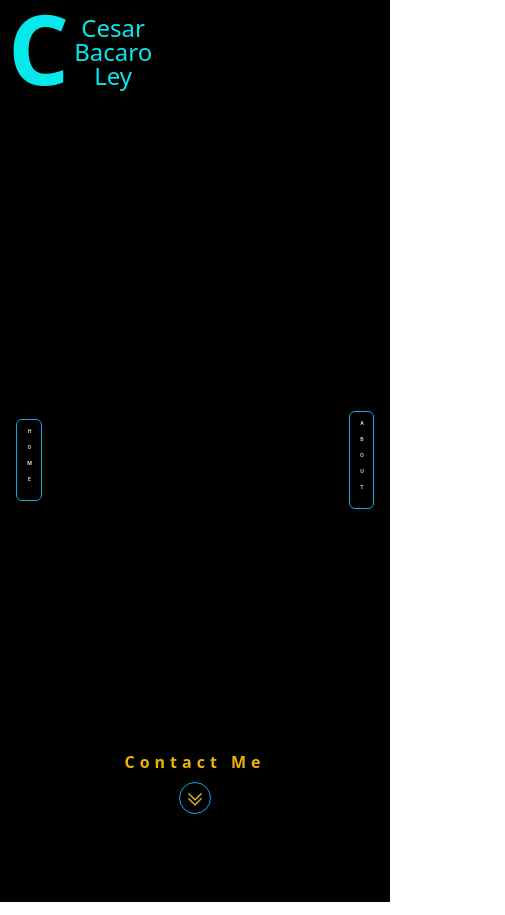
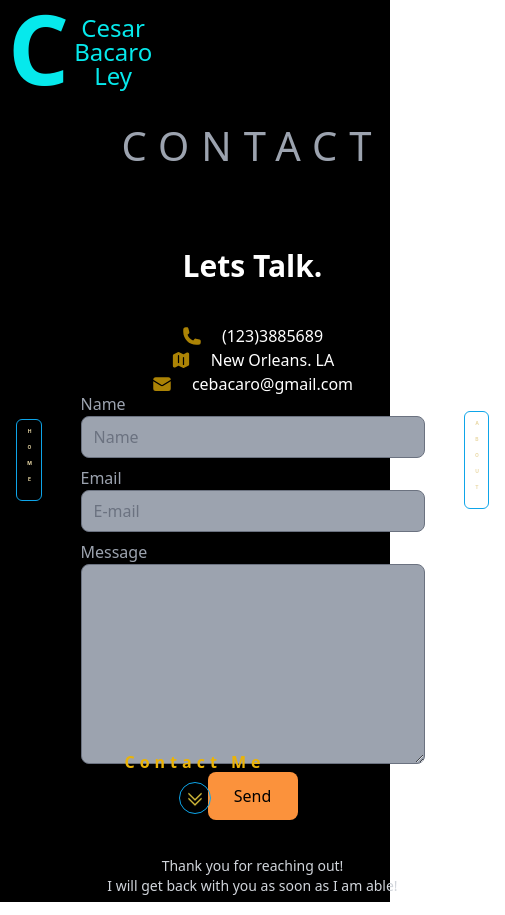
Before and after one commit to cebacaro/portfolio, a React (Create React App) app in the folder portfolio/: page /contactMe in a window 390 px wide. Shown: the whole page, 505 px wide, since content can reach past the window. Built offline with nearby package versions, Linux system fonts and the light colour scheme.

Commit message:
working on media query

```diff
--- a/portfolio/src/components/About.jsx
+++ b/portfolio/src/components/About.jsx
@@ -3,8 +3,10 @@ import { motion as m } from "framer-motion";
 
 export const About = () => {
   return (
-    <div className="flex flex-col">
-      <h1 className="text-white">About Me</h1>
+    <div className="portfolio    h-[97vh] relative  rounded-lg text-center items-center flex flex-col justify-evenly ">
+      <h3 className="text-gray-400 justify-center  top-5 text-[40px] tracking-[12px] absolute uppercase">
+        about
+      </h3>
       <m.div
         initial={{ y: "100%" }}
         animate={{ y: "0%" }}
@@ -18,7 +20,7 @@ export const About = () => {
             src={require("./images/-10327881921485465420.0 (1).jpg")}
             alt="foto"
           />
-          <p className="text-[5px] text-start  lg:text-2xl ">
+          <p className=" text-start  pl-4 lg:text-1xl ">
             My name is Cesar Bacaro, born and raised in Cuba. I graduated as a
             Professor and percussion instrumentalist in 2003. After moving to
             the Capital (Havana) and performing with the top bands in the
--- a/portfolio/src/components/Contact.jsx
+++ b/portfolio/src/components/Contact.jsx
@@ -29,8 +29,8 @@ export const Contact = () => {
     document.getElementById("success-message").style.display = "inline";
   };
   return (
-    <div>
-      <h3 className="text-gray-400  justify-center top-20 text-[40px] tracking-[12px] absolute  uppercase">
+    <div className="portfolio    h-[97vh] relative  rounded-lg text-center items-center flex flex-col justify-evenly ">
+      <h3 className="text-gray-400 justify-center top-5 text-[40px] tracking-[12px] absolute uppercase">
         Contact
       </h3>
       <m.div
--- a/portfolio/src/components/Home.jsx
+++ b/portfolio/src/components/Home.jsx
@@ -15,7 +15,7 @@ export const Home = () => {
       animate={{ opacity: 1 }}
       exit={{ opacity: 1 }}
       transition={{ duration: 0.8, easy: "easyOut" }}
-      className="textContainer flex justify-center self-center content-center h-[90vh] w-[100%] items-center relative md:text-[20px]"
+      className="textContainer flex justify-center self-center content-center  w-[100%] items-center relative md:text-[20px]"
     >
       <div
         className="mainText text-[#a7ebd4] font-sans absolute z-10 font-semibold
@@ -32,12 +32,12 @@ export const Home = () => {
           musician
         </m.h1>
       </div>
-      <div className="overlay absolute  h-[80vh] w-[100%]  bg-black bg-opacity-50  " />
+      <div className="overlay absolute  md:h-[85vh] w-[100%]  bg-black bg-opacity-50  " />
       <video
-        className=" flex  justify-center w-full"
+        className=" flex  justify-center h-[85vh] w-full"
         src={clip}
+        loop
         autoPlay
-        loop
         muted
       />
     </m.div>
--- a/portfolio/src/components/layout/Footer1.jsx
+++ b/portfolio/src/components/layout/Footer1.jsx
@@ -7,7 +7,7 @@ function Footer1() {
   return (
     <div className="footer flex flex-col gap-1  items-center relative bottom-20 lg:bottom-10">
       <NavLink
-        to="/contact"
+        to="/contactMe"
         className="contactMe text-yellow-500 hover:scale-125 duration-300 hover:text-teal-400 flex justify-center pb-3 tracking-[5px] font-bold"
       >
         Contact Me
--- a/portfolio/src/router/MisRutas.jsx
+++ b/portfolio/src/router/MisRutas.jsx
@@ -31,7 +31,7 @@ function MisRutas() {
 
                 <Route path="/portfolio" element={<Portfolio />} />
                 <Route path="/about" element={<About />} />
-                <Route path="/contact" element={<Contact />} />
+                <Route path="/contactMe" element={<Contact />} />
               </Routes>
             </AnimatePresence>
           </section>
```
Also changed, not shown: 1 other file (tests, documents, lock files or other folders).
